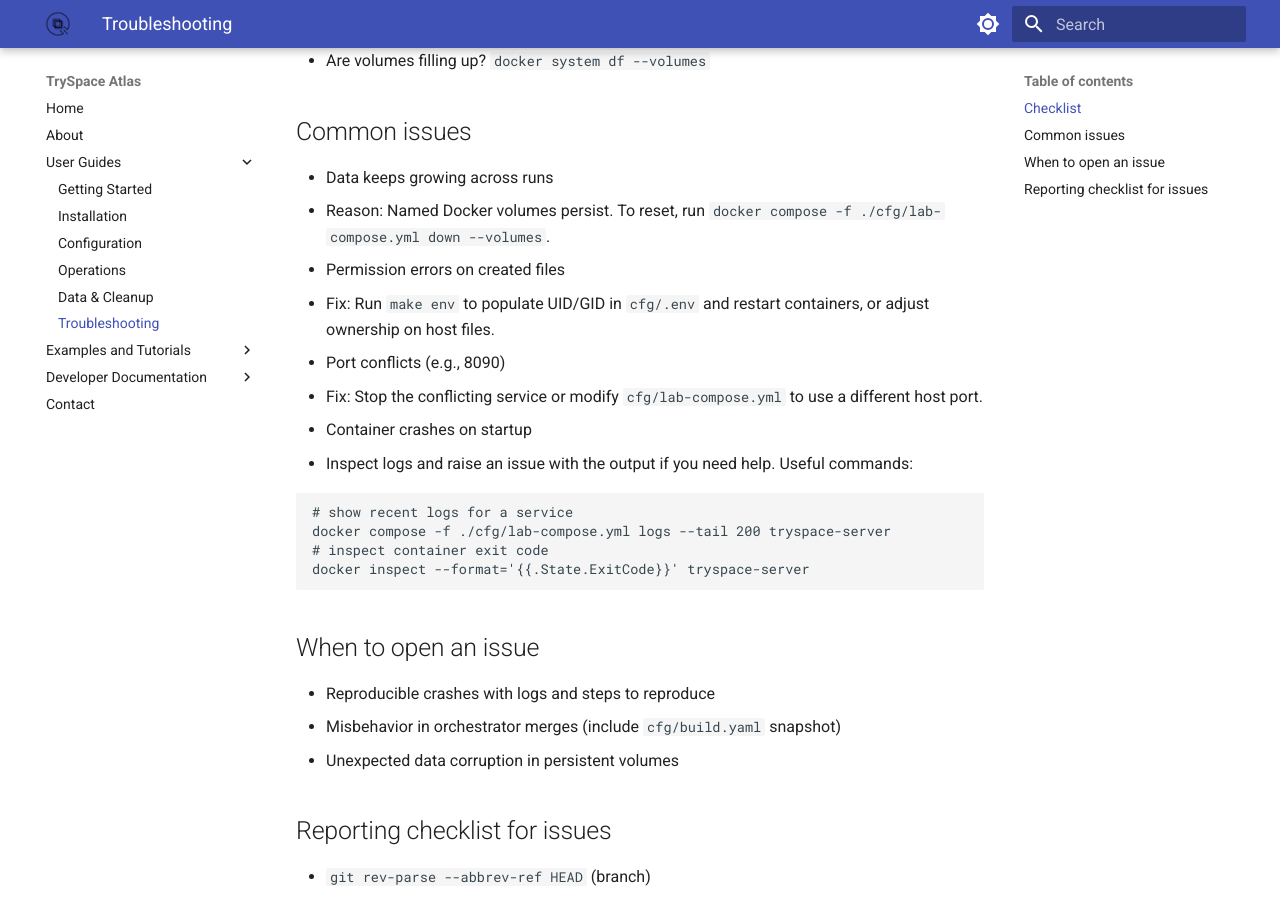
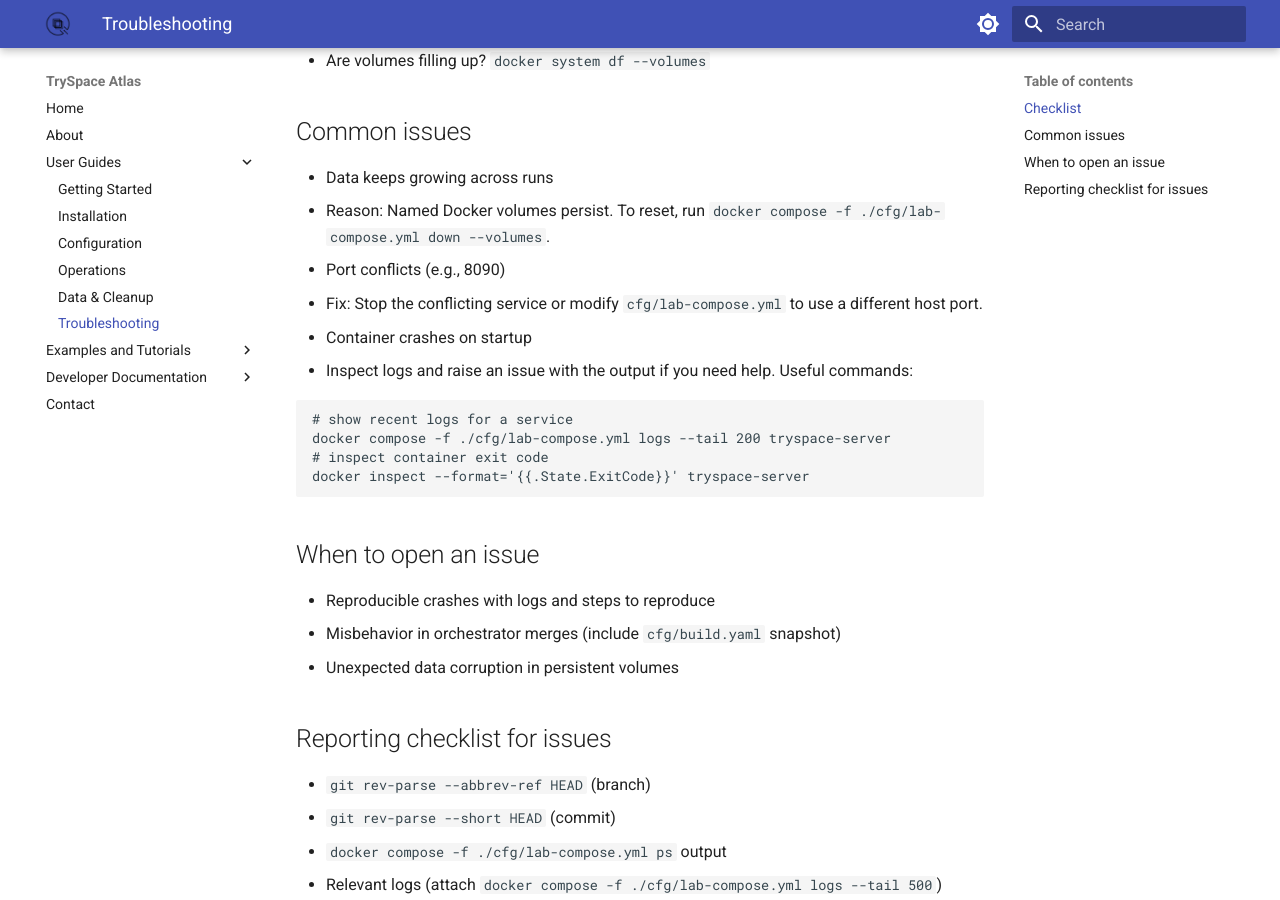
Before and after one commit to TrySpaceOrg/TrySpaceOrg.github.io, an MkDocs documentation site: the page built from docs/user-guides/troubleshooting.md, in a window 1280 px wide and 900 px high, scrolled down 349 px. Built offline with MkDocs 1.6.1 and Material for MkDocs 9.7.7, drawn with Linux system fonts in a browser that asks for light colours.

Commit message:
[tryspaceorg/tryspace-lab#47] Removed unused make env;

```diff
--- a/docs/user-guides/troubleshooting.md
+++ b/docs/user-guides/troubleshooting.md
@@ -11,9 +11,6 @@
 ## Common issues
 * Data keeps growing across runs
   * Reason: Named Docker volumes persist. To reset, run `docker compose -f ./cfg/lab-compose.yml down --volumes`.
-
-* Permission errors on created files
-  * Fix: Run `make env` to populate UID/GID in `cfg/.env` and restart containers, or adjust ownership on host files.
 
 * Port conflicts (e.g., 8090)
   * Fix: Stop the conflicting service or modify `cfg/lab-compose.yml` to use a different host port.
```
